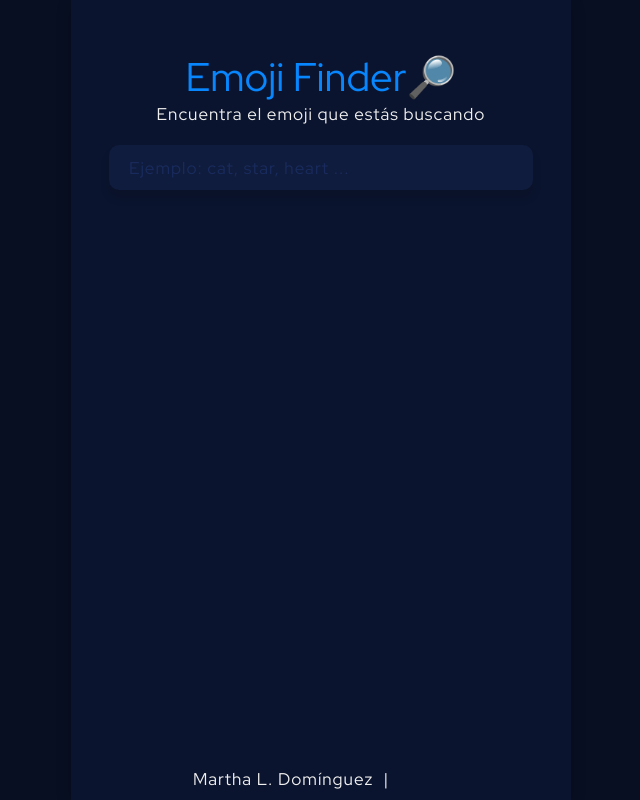
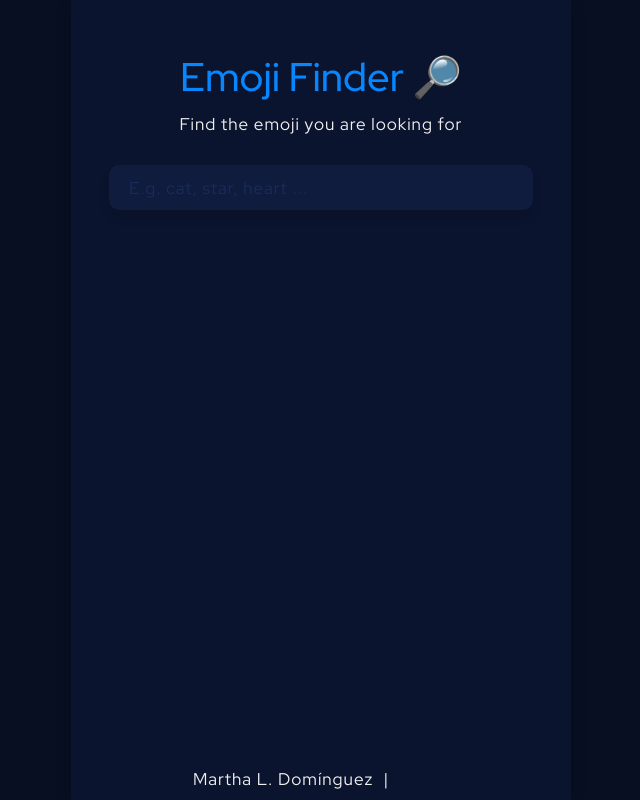
Before and after one commit to marthadominguez/emoji-finder, a React (Create React App) app: page / in a window 1280 px wide. Shown: the whole page, without its empty margins (319-959 px from the left). Built offline with nearby package versions, Linux system fonts and the light colour scheme; some icons are missing.

Commit message:
fixed spacing

```diff
--- a/public/index.html
+++ b/public/index.html
@@ -2,7 +2,7 @@
 <html lang="en">
   <head>
     <meta charset="utf-8" />
-    <link rel="shortchut icon" href="%PUBLIC_URL%/favicon.ico">
+    <link rel="shortchut icon" href="favicon.ico?v=2">
     <meta property="og:image" content="%PUBLIC_URL%/intro.png" />
     <meta name="viewport" content="width=device-width, initial-scale=1" />
     <meta name="theme-color" content="#000000" />
--- a/src/components/EmojiItem.jsx
+++ b/src/components/EmojiItem.jsx
@@ -8,7 +8,7 @@ const EmojiItem = ({ emoji }) => {
     <li className="emoji-item copy-to-clipboard" data-clipboard-text={emoji.symbol}>
       <span>{emoji.symbol}</span>
       <h2>{emoji.title}</h2>
-      <p>Click para copiar</p>
+      <p>Click to copy</p>
     </li>
   );
 };
--- a/src/components/Footer.jsx
+++ b/src/components/Footer.jsx
@@ -8,7 +8,7 @@ const Footer = () => {
       <a
         target="_blank"
         rel="noreferrer"
-        href="https://www.linkedin.com/in/martha-liliana-dom%C3%ADnguez-09b722136"
+        href="https://www.linkedin.com/in/marthaldominguez/"
       >
         <span className="iconify" data-icon="akar-icons:linkedin-fill"></span>
       </a>
--- a/src/components/SearchBar.jsx
+++ b/src/components/SearchBar.jsx
@@ -7,7 +7,7 @@ const SearchBar = ({ handleSearch, busqueda }) => {
         value={busqueda}
         onChange={handleSearch}
         type="search"
-        placeholder="Ejemplo: cat, star, heart ..."
+        placeholder="E.g. cat, star, heart ..."
       ></input>
     </div>
   );
--- a/src/pages/Index.jsx
+++ b/src/pages/Index.jsx
@@ -41,13 +41,13 @@ const Index = () => {
           <h1>
             Emoji Finder<span>🔎</span>
           </h1>
-          <p>Encuentra el emoji que estás buscando</p>
+          <p>Find the emoji you are looking for</p>
         </div>
         <SearchBar handleSearch={handleSearch} busqueda={busqueda} />
           {emojisFiltrados.length === 0 && busqueda.length !== 0 ? (
             <>
               <div className="no-results">
-                No se encontraron resultados para "{busqueda}"
+                No results found for "{busqueda}"
               </div>
             </>
           ) : (
--- a/src/styles/main.css
+++ b/src/styles/main.css
@@ -26,6 +26,8 @@
     animation: 2s main-animation 0.5s ease-in-out forwards;
 }
 
+.main-info p {padding-bottom: 10px;}
+
 @keyframes main-animation {
     0% {
         transform: translateY(-200px);
@@ -39,10 +41,15 @@
 
 .main h1 {
     font-size: 4rem;
-    font-weight: 300;
+    font-weight: 500;
     /* color: var(--blanco); */
     color: rgb(7, 134, 253);
     text-align: center;
+    padding-bottom: 10px;
+}
+
+.main h1 span {
+    margin-left: 8px;
 }
 
 .main p,
```
Also changed, not shown: 1 other file (tests, documents, lock files or other folders).
